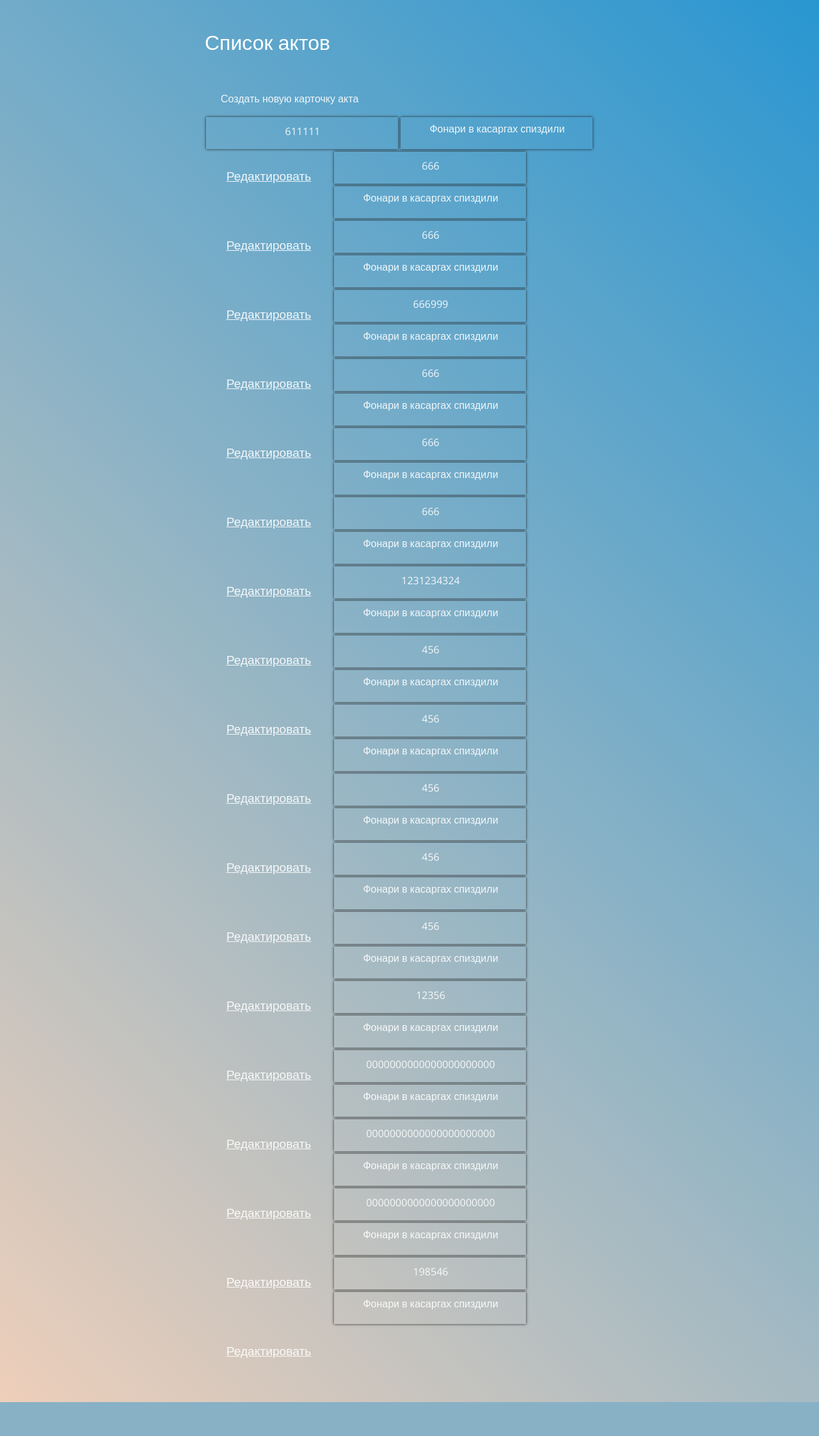
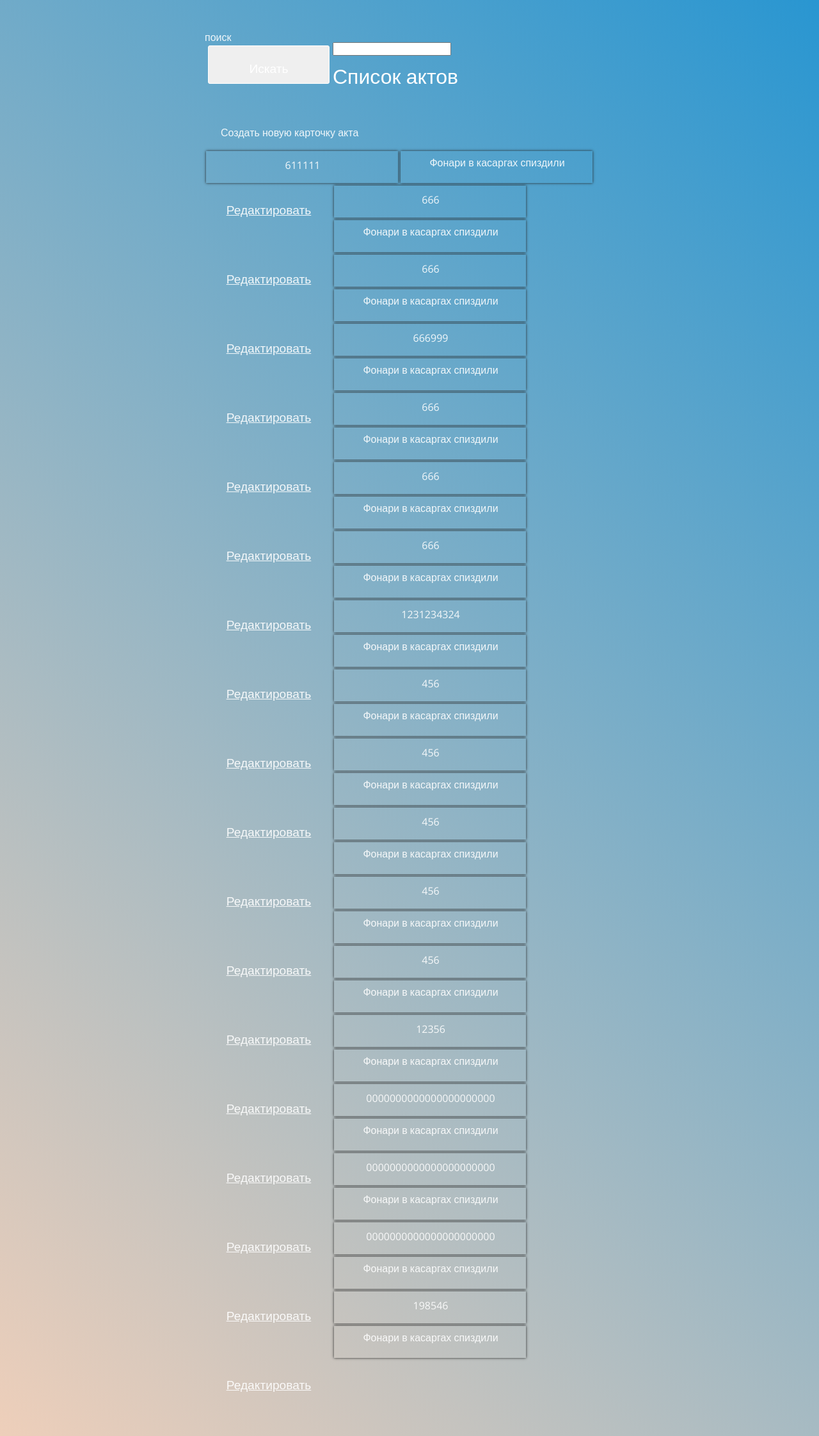
Before and after one commit to FlashVagON/WebAkti, a Django app: page /editor/ in a window 1280 px wide. Shown: the whole page at 64% size. Before the commit the page ends 2191 px from the top, so only its background shows below. Run offline with Django 3.2, Linux system fonts and the light colour scheme; data comes from the database, SQL or seed files in the repository; parts of the project's set-up code (start-up, migrations or seed data) failed here and were passed over.

Commit message:
Добавлен поиск

```diff
--- a/Editor/templates/Editor/main.html
+++ b/Editor/templates/Editor/main.html
@@ -13,7 +13,11 @@
 </head>
 
 <body>
-
+поиск
+   <form  method="get"  action={{ request.path }}>
+	   <input type="text" name="searchtxt" >
+        <button type="submit" class="search btn btn-default">Искать</button>
+   </form>
 	<h1>Список актов</h1>
 
 	<div class="new-akt"><a class="effect-2" href="{% url 'create_act'  %}">Создать новую карточку акта</a></div>
--- a/Editor/views.py
+++ b/Editor/views.py
@@ -11,12 +11,18 @@ logger = logging.getLogger(__name__)
 
 
 def index(request):
-    list = T_NormativAct.objects.order_by('id')
+    query=request.GET.get("searchtxt")
+    if query:
+        list = T_NormativAct.objects.filter(regnum__icontains=query).order_by('id')
+    else:
+        logger.error('else')
+        list = T_NormativAct.objects.order_by('id')
     template = loader.get_template('Editor/main.html')
     context = {
         'list': list,
     }
     return HttpResponse(template.render(context, request))
+
 
 
 def detail(request, id):
```
